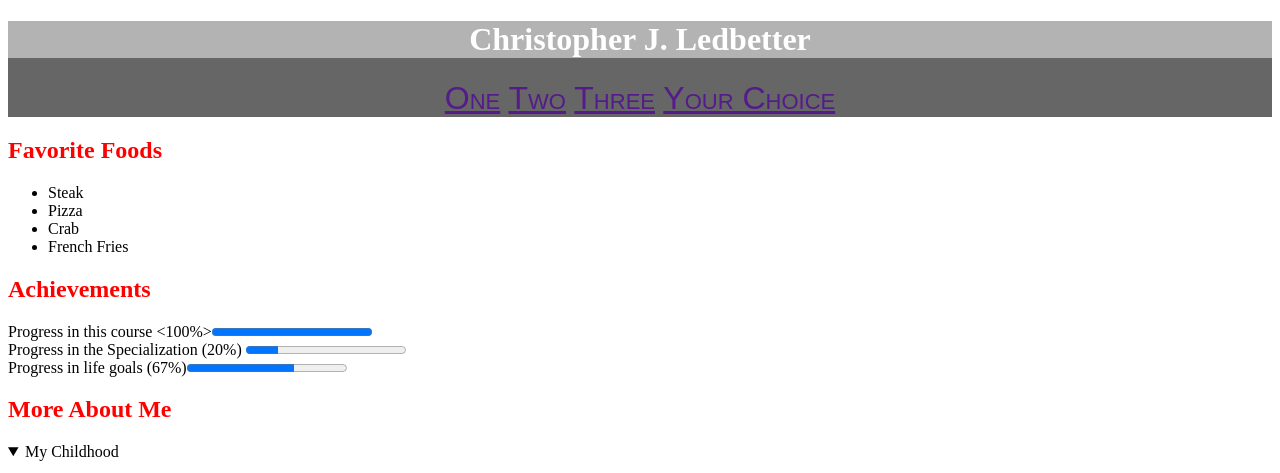
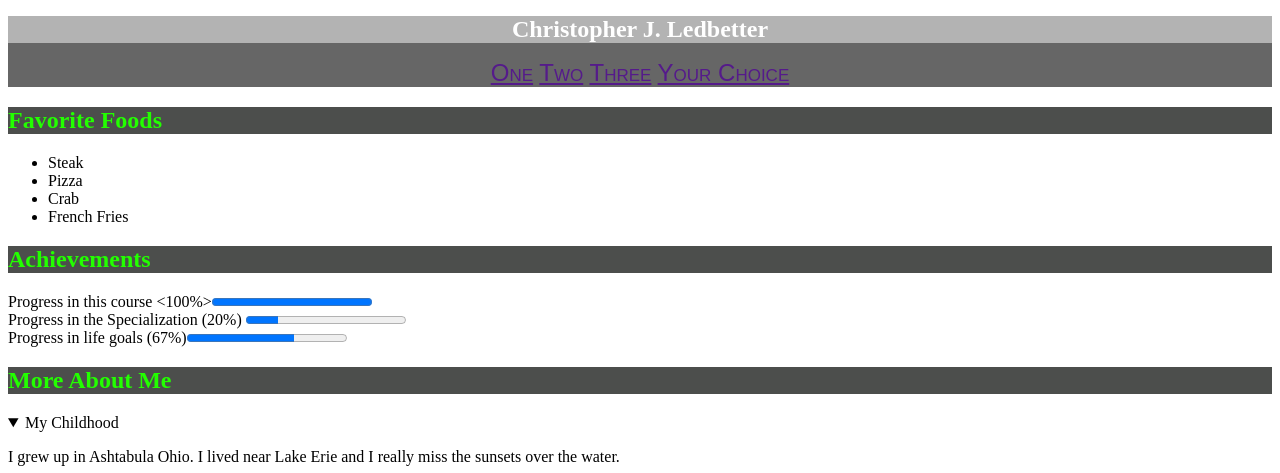
Before and after one commit to cjledbetter/intro-to-css3, a plain HTML site: page index.html in a window 1280 px wide. Shown: the top 473 px of the page. Drawn offline with Linux system fonts and the light colour scheme.

Commit message:
update css 7

```diff
--- a/css/together1.css
+++ b/css/together1.css
@@ -1,6 +1,6 @@
 h1{
     background: #B3B3B3;
-    font-size: 200%;
+    font-size: 150%;
 }
 header{
     background: #666666;
@@ -13,11 +13,11 @@ h1{
 
 nav{
     font-variant: small-caps;
-    font-size: 200%;
+    font-size: 150%;
     font-family: Arial, "Time New Roman", serif;
 }
 
 h2{
-    color: red;
-    background: light-grey;
+    color: #23ff00;
+    background: #4c4e4c;
 }
```
